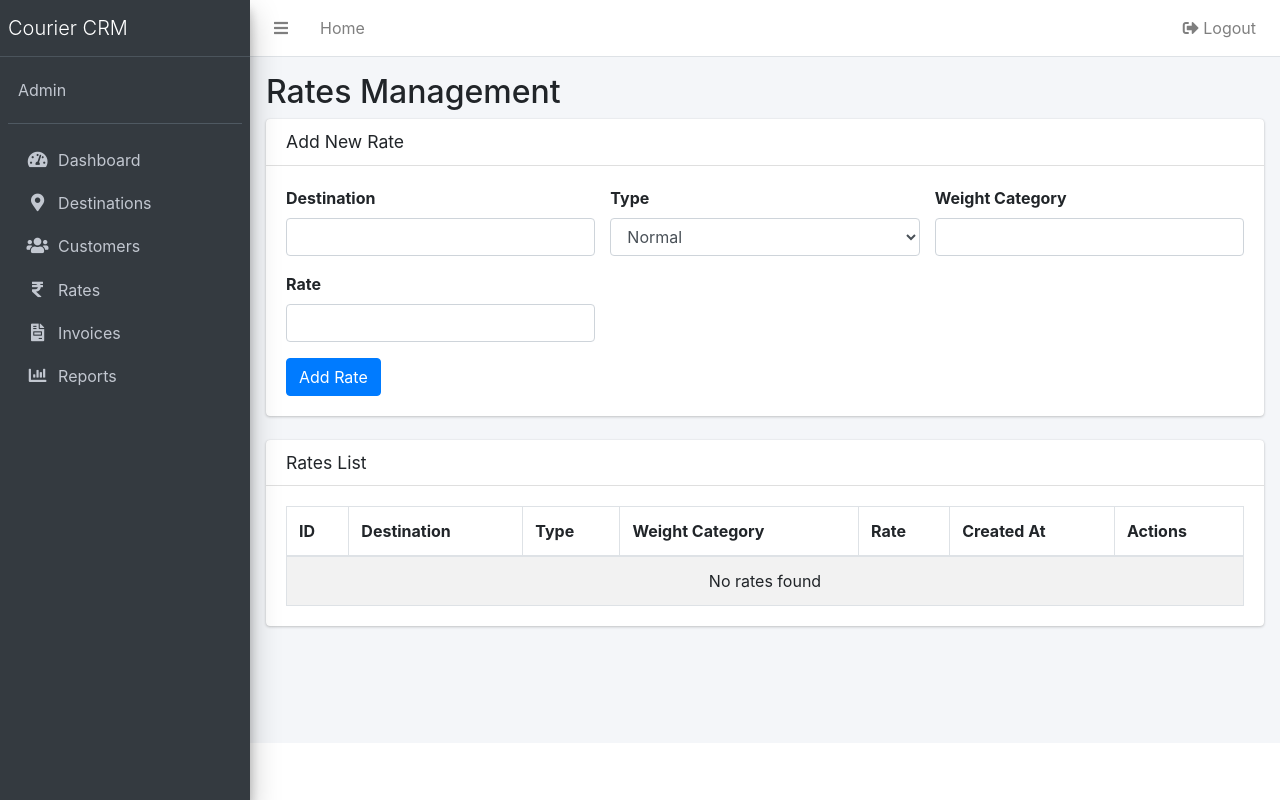
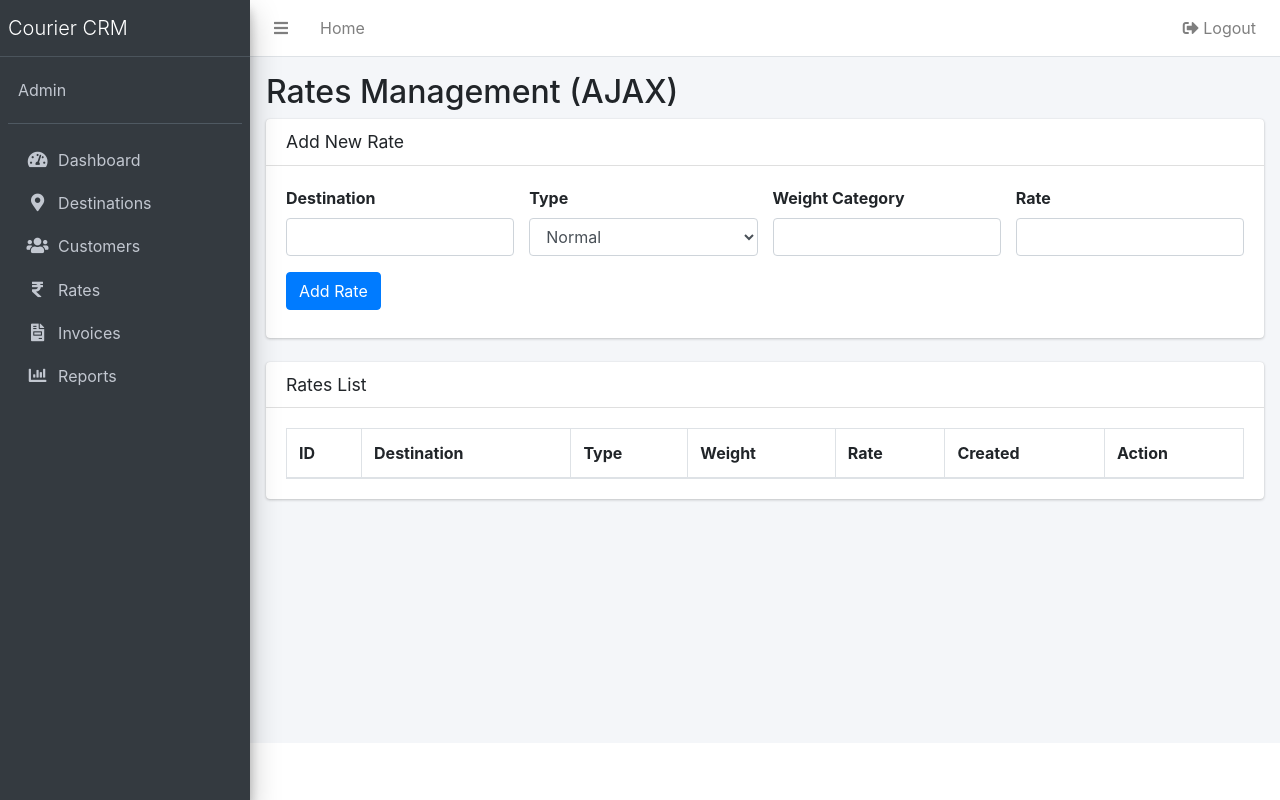
Before and after one commit to UKY171991/alok-crm, a PHP site: page /rates.php in a window 1280 px wide. Run offline with PHP 8.4, Linux system fonts and the light colour scheme; the visitor is signed in with stand-in values (Sample User, id 1); data that the repository does not hold is empty; some libraries are stand-ins or nearby versions.

Commit message:
alok crm

```diff
--- /dev/null
+++ b/delete_rate.php
@@ -0,0 +1,5 @@
+<?php
+include 'inc/db.php';
+$id = intval($_POST['id']);
+$conn->query("DELETE FROM rates WHERE id=$id");
+$conn->close();
--- a/rates.php
+++ b/rates.php
@@ -1,67 +1,55 @@
 <?php
 session_start();
-
-// Redirect to login.php if not logged in
 if (!isset($_SESSION['user'])) {
     header('Location: login.php');
-     exit;
+    exit;
 }
 include 'inc/db.php';
 include 'inc/header.php';
 include 'inc/sidebar.php';
 ?>
-<main class='content-wrapper'>
-    <div class='container-fluid p-3'>
-        <h2>Rates Management</h2>
 
-        <!-- Add New Rate Form -->
+<main class="content-wrapper">
+    <div class="container-fluid p-3">
+        <h2>Rates Management (AJAX)</h2>
+
+        <!-- Add Rate Form -->
         <div class="card mb-4">
-            <div class="card-header">
-                <h3 class="card-title">Add New Rate</h3>
-            </div>
+            <div class="card-header"><h3 class="card-title">Add New Rate</h3></div>
             <div class="card-body">
-                <form action="add_rate.php" method="POST">
+                <form id="rateForm">
                     <div class="row">
-                        <div class="col-md-4">
-                            <div class="form-group">
-                                <label for="destination">Destination</label>
-                                <input type="text" name="destination" id="destination" class="form-control" required>
-                            </div>
+                        <div class="col-md-3">
+                            <label>Destination</label>
+                            <input type="text" name="destination" class="form-control" required>
                         </div>
-                        <div class="col-md-4">
-                            <div class="form-group">
-                                <label for="type">Type</label>
-                                <select name="type" id="type" class="form-control" required>
-                                    <option value="Normal">Normal</option>
-                                    <option value="Premium">Premium</option>
-                                    <option value="Bulk_Surface">Bulk Surface</option>
-                                    <option value="Bulk_Air">Bulk Air</option>
-                                </select>
-                            </div>
+                        <div class="col-md-3">
+                            <label>Type</label>
+                            <select name="type" class="form-control" required>
+                                <option value="Normal">Normal</option>
+                                <option value="Premium">Premium</option>
+                                <option value="Bulk_Surface">Bulk Surface</option>
+                                <option value="Bulk_Air">Bulk Air</option>
+                            </select>
                         </div>
-                        <div class="col-md-4">
-                            <div class="form-group">
-                                <label for="weight_category">Weight Category</label>
-                                <input type="text" name="weight_category" id="weight_category" class="form-control" required>
-                            </div>
+                        <div class="col-md-3">
+                            <label>Weight Category</label>
+                            <input type="text" name="weight_category" class="form-control" required>
                         </div>
-                        <div class="col-md-4">
-                            <div class="form-group">
-                                <label for="rate">Rate</label>
-                                <input type="number" step="0.01" name="rate" id="rate" class="form-control" required>
-                            </div>
+                        <div class="col-md-3">
+                            <label>Rate</label>
+                            <input type="number" step="0.01" name="rate" class="form-control" required>
                         </div>
                     </div>
-                    <button type="submit" class="btn btn-primary">Add Rate</button>
+                    <button type="submit" class="btn btn-primary mt-3">Add Rate</button>
                 </form>
+                <div id="message" class="mt-2"></div>
             </div>
         </div>
 
         <!-- Rates List -->
         <div class="card">
-            <div class="card-header">
-                <h3 class="card-title">Rates List</h3>
-            </div>
+            <div class="card-header"><h3 class="card-title">Rates List</h3></div>
             <div class="card-body">
                 <table class="table table-bordered table-striped">
                     <thead>
@@ -69,44 +57,110 @@ include 'inc/sidebar.php';
                             <th>ID</th>
                             <th>Destination</th>
                             <th>Type</th>
-                            <th>Weight Category</th>
+                            <th>Weight</th>
                             <th>Rate</th>
-                            <th>Created At</th>
-                            <th>Actions</th>
+                            <th>Created</th>
+                            <th>Action</th>
                         </tr>
                     </thead>
-                    <tbody>
-                        <?php
-
-                        // Fetch rates
-                        $sql = "SELECT * FROM rates";
-                        $result = $conn->query($sql);
-
-                        if ($result->num_rows > 0) {
-                            while ($row = $result->fetch_assoc()) {
-                                echo "<tr>
-                                    <td>{$row['id']}</td>
-                                    <td>{$row['destination']}</td>
-                                    <td>{$row['type']}</td>
-                                    <td>{$row['weight_category']}</td>
-                                    <td>{$row['rate']}</td>
-                                    <td>{$row['created_at']}</td>
-                                    <td>
-                                        <a href='edit_rate.php?id={$row['id']}' class='btn btn-sm btn-warning'>Edit</a>
-                                        <a href='delete_rate.php?id={$row['id']}' class='btn btn-sm btn-danger' onclick='return confirm(\"Are you sure?\")'>Delete</a>
-                                    </td>
-                                </tr>";
-                            }
-                        } else {
-                            echo "<tr><td colspan='7' class='text-center'>No rates found</td></tr>";
-                        }
-
-                        $conn->close();
-                        ?>
-                    </tbody>
+                    <tbody id="rateTableBody"></tbody>
                 </table>
             </div>
         </div>
     </div>
 </main>
+
+<!-- ✅ Edit Modal -->
+<div class="modal fade" id="editRateModal" tabindex="-1">
+  <div class="modal-dialog modal-lg">
+    <div class="modal-content">
+      <form id="editRateForm">
+        <div class="modal-header">
+          <h5 class="modal-title">Edit Rate</h5>
+          <button type="button" class="btn-close" data-bs-dismiss="modal"></button>
+        </div>
+        <div class="modal-body row">
+            <input type="hidden" name="id" id="edit_id">
+            <div class="col-md-6">
+                <label>Destination</label>
+                <input type="text" name="destination" id="edit_destination" class="form-control">
+            </div>
+            <div class="col-md-6">
+                <label>Type</label>
+                <select name="type" id="edit_type" class="form-control">
+                    <option value="Normal">Normal</option>
+                    <option value="Premium">Premium</option>
+                    <option value="Bulk_Surface">Bulk Surface</option>
+                    <option value="Bulk_Air">Bulk Air</option>
+                </select>
+            </div>
+            <div class="col-md-6 mt-2">
+                <label>Weight Category</label>
+                <input type="text" name="weight_category" id="edit_weight" class="form-control">
+            </div>
+            <div class="col-md-6 mt-2">
+                <label>Rate</label>
+                <input type="number" step="0.01" name="rate" id="edit_rate" class="form-control">
+            </div>
+        </div>
+        <div class="modal-footer">
+          <button type="submit" class="btn btn-success">Update</button>
+          <button type="button" class="btn btn-secondary" data-bs-dismiss="modal">Close</button>
+        </div>
+      </form>
+    </div>
+  </div>
+</div>
+
 <?php include 'inc/footer.php'; ?>
+
+<script src="https://code.jquery.com/jquery-3.6.0.min.js"></script>
+<script>
+$(function () {
+    function loadRates() {
+        $.get("fetch_rates.php", function(data) {
+            $("#rateTableBody").html(data);
+        });
+    }
+    loadRates();
+
+    $("#rateForm").on("submit", function (e) {
+        e.preventDefault();
+        $.post("add_rate_ajax.php", $(this).serialize(), function (res) {
+            $("#message").html(res);
+            $("#rateForm")[0].reset();
+            loadRates();
+        });
+    });
+
+    // ✅ Edit button click
+    $(document).on("click", ".edit-btn", function () {
+        let row = $(this).data();
+        $("#edit_id").val(row.id);
+        $("#edit_destination").val(row.destination);
+        $("#edit_type").val(row.type);
+        $("#edit_weight").val(row.weight);
+        $("#edit_rate").val(row.rate);
+        $("#editRateModal").modal("show");
+    });
+
+    // ✅ Update form submit
+    $("#editRateForm").on("submit", function (e) {
+        e.preventDefault();
+        $.post("update_rate.php", $(this).serialize(), function (res) {
+            $("#editRateModal").modal("hide");
+            loadRates();
+        });
+    });
+
+    // ✅ Delete
+    $(document).on("click", ".delete-btn", function () {
+        if (confirm("Are you sure to delete this?")) {
+            let id = $(this).data("id");
+            $.post("delete_rate.php", { id }, function () {
+                loadRates();
+            });
+        }
+    });
+});
+</script>
```
Also changed, not shown: add_rate_ajax.php (added, +22 -0 lines), fetch_rates.php (added, +25 -0 lines), update_rate.php (added, +12 -0 lines).
